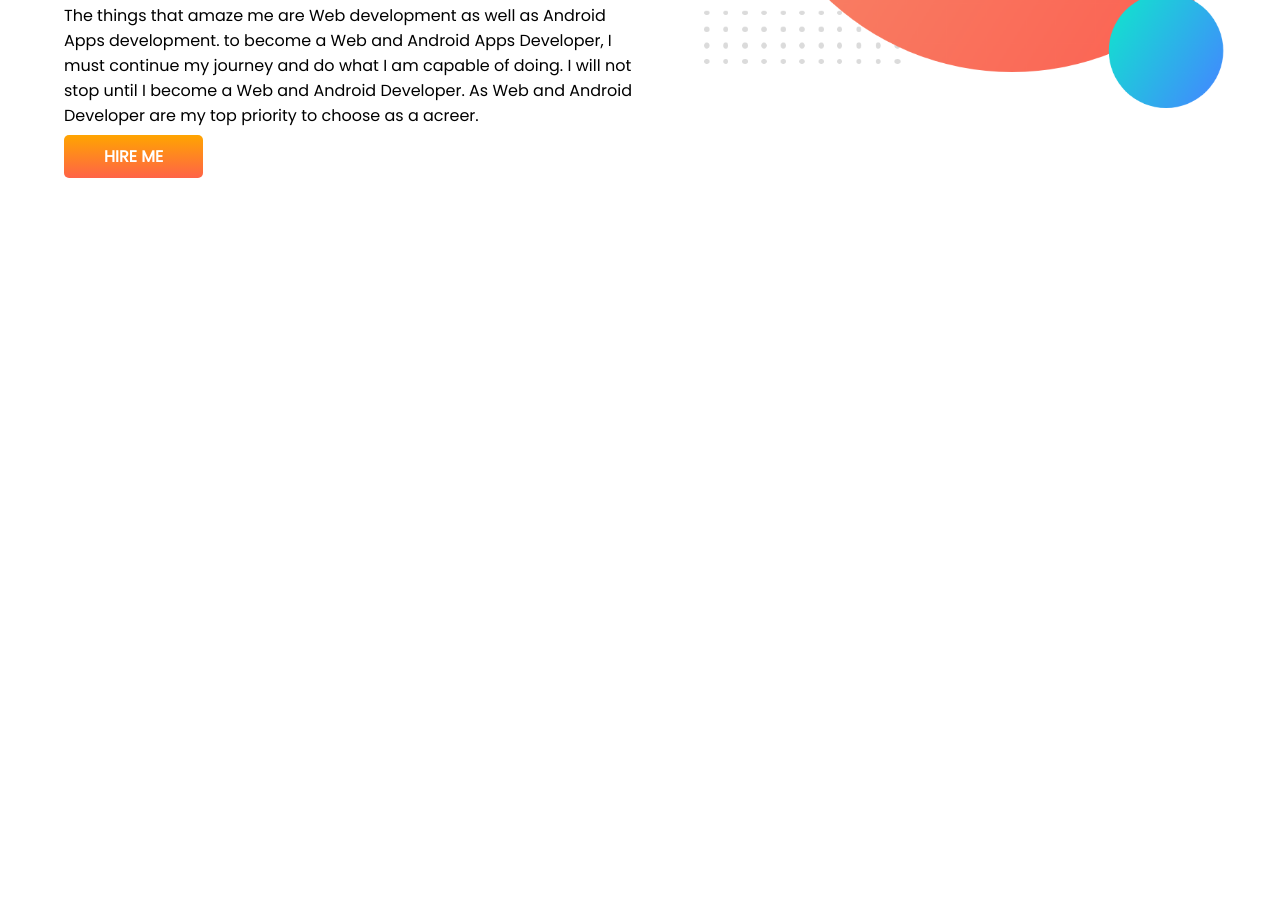
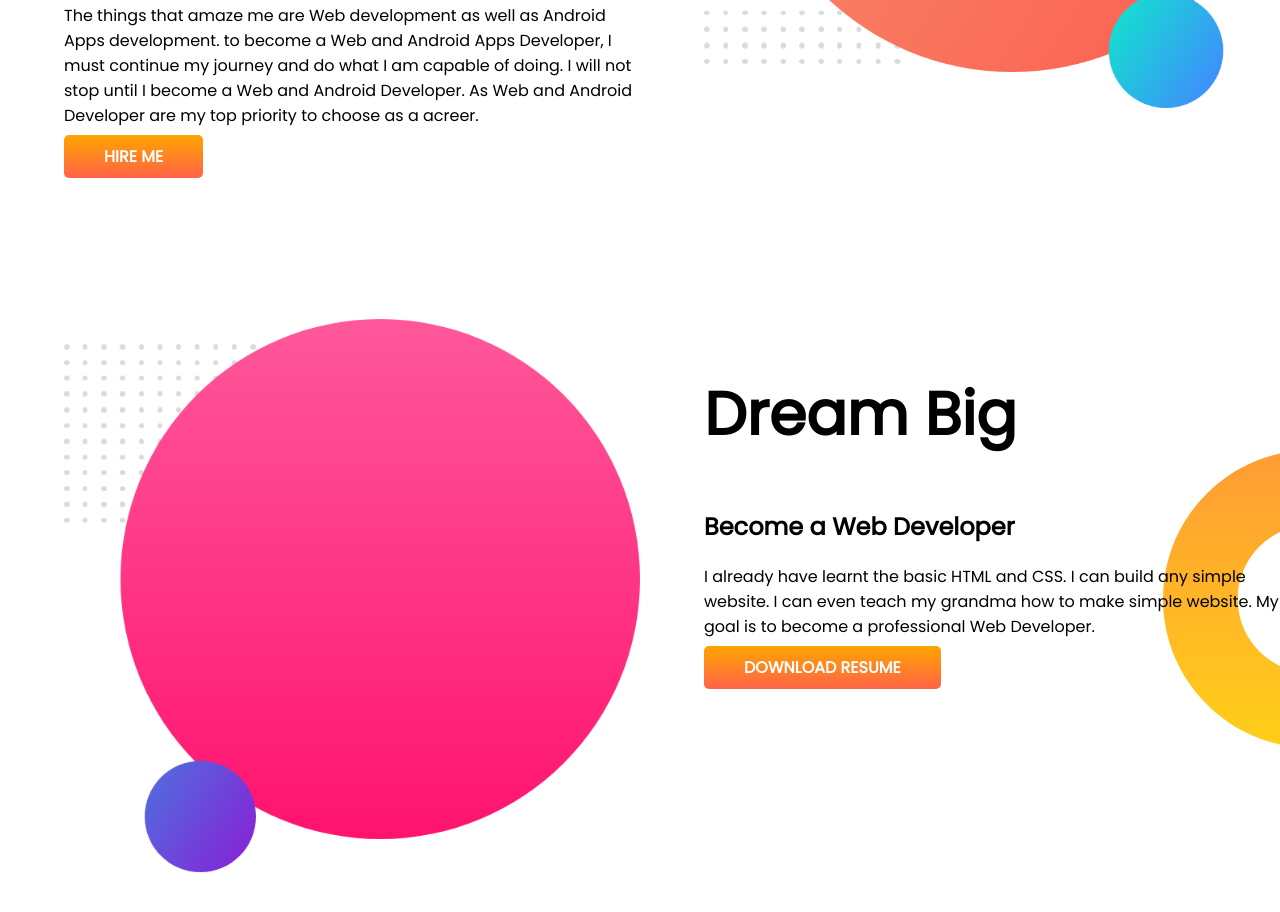
Before and after one commit to nniillooyy/web-developer-portfolio, a plain HTML site: page index.html in a window 1280 px wide. Shown: the part 464-1376 px from the top of the page. Before the commit the page ends 800 px from the top, so only its background shows below. Drawn offline with Linux system fonts and the light colour scheme.

Commit message:
dream added

```diff
--- a/index.html
+++ b/index.html
@@ -27,7 +27,25 @@
                 ME</a>
         </div>
         <div class="half-width"> <img src="my-bg.png" alt=""></div>
+
     </section>
+
+    <section class="dream-big">
+        <div class="half-width">
+            <img src="images/my-bg2.png" alt="">
+        </div>
+        <div class="half-width">
+            <h1>Dream Big</h1>
+            <h2>Become a Web Developer</h2>
+            <p>I already have learnt the basic HTML and CSS. I can build any simple website. I can even teach my
+                grandma how to make simple website. My goal is to become a professional Web Developer.</p>
+
+            <a class="link-button" target="_blank" href="https://www.linkedin.com/in/zunaid-masud-839180229/">DOWNLOAD
+                RESUME</a>
+        </div>
+
+    </section>
+
 </body>
 
 </html>
--- a/style.css
+++ b/style.css
@@ -10,6 +10,7 @@ h1{
 }
 section{
     display: flex;
+    margin-bottom: 150px;
 }
 .half-width{
     width: 50%;
@@ -30,3 +31,8 @@ section{
     background-image: url(images/top-banner.png);
     background-repeat: no-repeat;
 }
+.dream-big{
+    background-image: url(images/dream-bg.png);
+    background-repeat: no-repeat;
+    background-position: right;
+}
```
Also changed, not shown: images/my-bg2.png (renamed from my-bg2.png).
